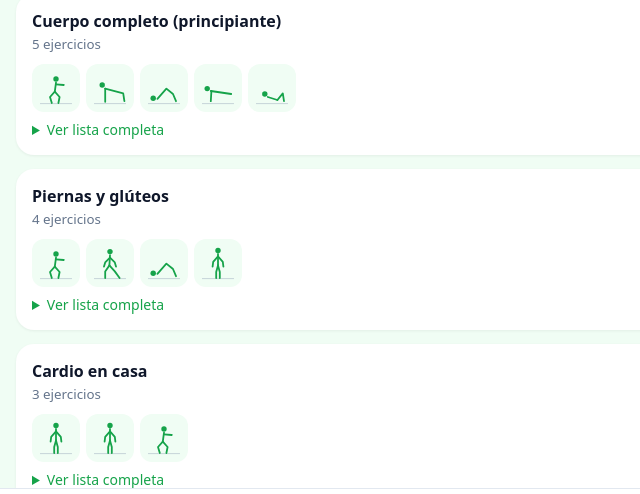
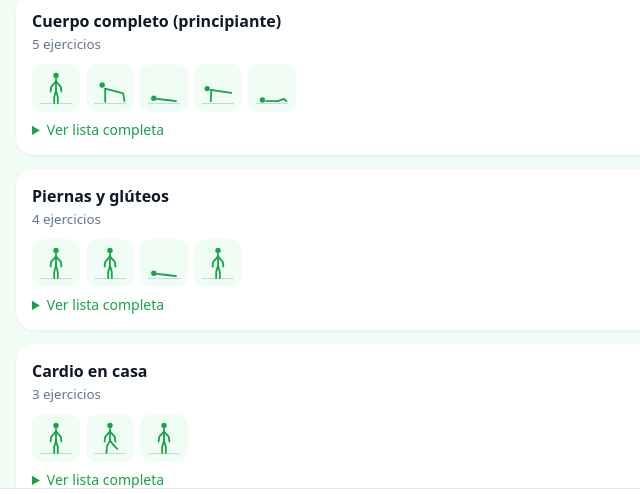
Before and after one commit to obandog2/mi-entreno, a plain HTML site: page index.html in a window 1280 px wide. Shown: the part 243-737 px from the top of the page, 0-640 px from the left. Drawn offline with Linux system fonts and the light colour scheme.

```diff
--- a/index.html
+++ b/index.html
@@ -33,7 +33,6 @@ main{padding:16px}
 .minis-row>div{flex:none}
 details{margin-top:6px;font-size:14px}
 details summary{color:var(--p);cursor:pointer}
-.acciones{display:flex;gap:8px;flex-wrap:wrap;margin-top:8px}
 .btn{width:100%;padding:13px;border:0;border-radius:14px;background:var(--p);color:#fff;font-size:16px;font-weight:600;margin:4px 0;font-family:inherit}
 .btn.sec{background:var(--bg);color:var(--txt);border:1px solid var(--line)}
 .btn.peligro{background:var(--bad)}
@@ -221,15 +220,48 @@ nav.bottom button.on{color:var(--p);font-weight:600}
 
 <script>
 /* ===================== CATÁLOGO ===================== */
-// Ilustraciones simplificadas (pictogramas) creadas para esta app.
+// Cada movimiento tiene dos posturas (A y B). La app alterna entre ellas en bucle.
 const POSES = {
-  pie:        { cabeza: [60, 18], lineas: [[[60,30],[60,68]], [[60,38],[44,56],[42,72]], [[60,38],[76,56],[78,72]], [[60,68],[54,90],[54,110]], [[60,68],[66,90],[66,110]]] },
-  sentadilla: { cabeza: [60, 30], lineas: [[[60,42],[56,72]], [[60,48],[86,50]], [[56,72],[40,90],[46,110]], [[56,72],[72,90],[68,110]]] },
-  zancada:    { cabeza: [60, 22], lineas: [[[60,34],[58,68]], [[60,42],[44,58],[40,72]], [[60,42],[76,58],[80,72]], [[58,68],[44,88],[44,110]], [[58,68],[76,88],[92,110]]] },
-  flexion:    { cabeza: [34, 50], lineas: [[[44,62],[104,78],[108,104]], [[44,62],[44,106]]] },
-  plancha:    { cabeza: [24, 62], lineas: [[[36,70],[104,80]], [[38,70],[36,104]]] },
-  puente:     { cabeza: [24, 94], lineas: [[[38,96],[68,62],[90,80],[100,104]]] },
-  abdominal:  { cabeza: [36, 80], lineas: [[[46,90],[78,100]], [[78,100],[96,78],[100,104]]] }
+  pie: { dur: "2s", frames: [
+    { h: [60,18], l: [[[60,30],[60,68]], [[60,38],[44,56],[42,72]], [[60,38],[76,56],[78,72]], [[60,68],[54,90],[54,110]], [[60,68],[66,90],[66,110]]] },
+    { h: [60,18], l: [[[60,30],[60,68]], [[60,38],[44,56],[42,72]], [[60,38],[76,56],[78,72]], [[60,68],[54,90],[54,110]], [[60,68],[66,90],[66,110]]] }
+  ]},
+  talones: { dur: "2.4s", frames: [
+    { h: [60,18], l: [[[60,30],[60,68]], [[60,38],[44,56],[42,72]], [[60,38],[76,56],[78,72]], [[60,68],[54,90],[54,110]], [[60,68],[66,90],[66,110]]] },
+    { h: [60,16], l: [[[60,30],[60,68]], [[60,38],[44,56],[42,72]], [[60,38],[76,56],[78,72]], [[60,68],[54,88],[52,104]], [[60,68],[66,88],[68,104]]] }
+  ]},
+  jump: { dur: "1s", frames: [
+    { h: [60,18], l: [[[60,30],[60,68]], [[60,38],[44,56],[42,72]], [[60,38],[76,56],[78,72]], [[60,68],[54,90],[54,110]], [[60,68],[66,90],[66,110]]] },
+    { h: [60,18], l: [[[60,30],[60,68]], [[60,38],[40,24],[30,10]], [[60,38],[80,24],[90,10]], [[60,68],[40,90],[34,110]], [[60,68],[80,90],[86,110]]] }
+  ]},
+  marcha: { dur: "1.2s", frames: [
+    { h: [60,18], l: [[[60,30],[60,68]], [[60,38],[44,56],[42,72]], [[60,38],[76,56],[78,72]], [[60,68],[50,88],[48,110]], [[60,68],[72,84],[84,96]]] },
+    { h: [60,18], l: [[[60,30],[60,68]], [[60,38],[76,56],[78,72]], [[60,38],[44,56],[42,72]], [[60,68],[48,84],[36,96]], [[60,68],[70,88],[72,110]]] }
+  ]},
+  sentadilla: { dur: "2.4s", frames: [
+    { h: [60,18], l: [[[60,30],[60,68]], [[60,38],[44,56],[42,72]], [[60,38],[76,56],[78,72]], [[60,68],[54,90],[54,110]], [[60,68],[66,90],[66,110]]] },
+    { h: [60,34], l: [[[60,44],[58,74]], [[60,46],[72,50],[86,50]], [[60,46],[72,50],[86,50]], [[58,74],[40,90],[46,110]], [[58,74],[72,90],[68,110]]] }
+  ]},
+  zancada: { dur: "2.6s", frames: [
+    { h: [60,18], l: [[[60,30],[60,68]], [[60,38],[44,56],[42,72]], [[60,38],[76,56],[78,72]], [[60,68],[54,90],[54,110]], [[60,68],[66,90],[66,110]]] },
+    { h: [60,22], l: [[[60,30],[60,64]], [[60,38],[44,50],[40,62]], [[60,38],[76,50],[80,62]], [[60,64],[44,88],[44,110]], [[60,64],[80,86],[96,110]]] }
+  ]},
+  flexion: { dur: "2s", frames: [
+    { h: [34,50], l: [[[44,62],[104,78],[108,104]], [[44,62],[44,106]]] },
+    { h: [34,64], l: [[[40,70],[104,80],[108,104]], [[40,70],[40,106]]] }
+  ]},
+  plancha: { dur: "2.4s", frames: [
+    { h: [24,62], l: [[[36,66],[104,76]], [[38,66],[36,104]]] },
+    { h: [24,63], l: [[[36,68],[104,80]], [[38,68],[36,104]]] }
+  ]},
+  puente: { dur: "2.4s", frames: [
+    { h: [26,94], l: [[[36,96],[70,100],[100,104]]] },
+    { h: [26,94], l: [[[36,96],[68,64],[100,104]]] }
+  ]},
+  abdominal: { dur: "2.2s", frames: [
+    { h: [28,100], l: [[[40,104],[80,104]], [[80,104],[100,96],[108,104]]] },
+    { h: [40,84], l: [[[48,90],[80,104]], [[80,104],[100,96],[108,104]]] }
+  ]}
 };
 
 const EJERCICIOS = [
@@ -239,7 +271,7 @@ const EJERCICIOS = [
     como: "Da un paso largo al frente y baja hasta que ambas rodillas queden cerca de los 90°. Vuelve a la posición inicial y alterna la pierna." },
   { id: "puente", nombre: "Puente de glúteo", grupo: "Glúteos", nivel: "Principiante", pose: "puente",
     como: "Tumbado boca arriba, rodillas flexionadas y pies apoyados. Sube la cadera apretando los glúteos y baja controlando el movimiento." },
-  { id: "talones", nombre: "Elevación de talones", grupo: "Piernas", nivel: "Principiante", pose: "pie",
+  { id: "talones", nombre: "Elevación de talones", grupo: "Piernas", nivel: "Principiante", pose: "talones",
     como: "De pie, sube sobre la punta de los pies y baja despacio. Puedes apoyarte en una pared para mantener el equilibrio." },
   { id: "flexiones", nombre: "Flexiones", grupo: "Pecho y brazos", nivel: "Intermedio", pose: "flexion",
     como: "Manos un poco más anchas que los hombros. Baja el pecho sin arquear la espalda y sube empujando. Si cuesta, apóyate sobre las rodillas." },
@@ -247,11 +279,11 @@ const EJERCICIOS = [
     como: "Apóyate en los antebrazos y las puntas de los pies. Cuerpo en línea recta de la cabeza a los talones, sin hundir la cadera." },
   { id: "abdominales", nombre: "Abdominales", grupo: "Core", nivel: "Principiante", pose: "abdominal",
     como: "Tumbado con las rodillas flexionadas, eleva los hombros del suelo contrayendo el abdomen. No jales el cuello con las manos." },
-  { id: "jumping", nombre: "Jumping jacks", grupo: "Cardio", nivel: "Principiante", pose: "pie",
+  { id: "jumping", nombre: "Jumping jacks", grupo: "Cardio", nivel: "Principiante", pose: "jump",
     como: "Salta abriendo las piernas y levantando los brazos a la vez; vuelve a la posición inicial. Mantén un ritmo constante." },
   { id: "sentadillaSalto", nombre: "Sentadilla con salto", grupo: "Cardio", nivel: "Avanzado", pose: "sentadilla",
     como: "Haz una sentadilla y al subir salta con fuerza. Aterriza suave doblando las rodillas." },
-  { id: "marcha", nombre: "Marcha en el sitio", grupo: "Cardio", nivel: "Principiante", pose: "pie",
+  { id: "marcha", nombre: "Marcha en el sitio", grupo: "Cardio", nivel: "Principiante", pose: "marcha",
     como: "Camina en el sitio levantando las rodillas y moviendo los brazos. Es ideal para calentar." }
 ];
 const EJ = Object.fromEntries(EJERCICIOS.map(e => [e.id, e]));
@@ -314,14 +346,29 @@ const abrir = id => $("#" + id).classList.add("abierto");
 const cerrar = id => $("#" + id).classList.remove("abierto");
 
 /* ===================== IMÁGENES ===================== */
+// Figura animada en SVG: alterna entre la postura A y la B en bucle.
 function figuraSVG(pose) {
   const p = POSES[pose] || POSES.pie;
-  const lineas = p.lineas.map(l =>
-    `<polyline points="${l.map(q => q.join(",")).join(" ")}" fill="none" stroke="currentColor" stroke-width="6" stroke-linecap="round" stroke-linejoin="round"/>`
-  ).join("");
+  const [a, b] = p.frames;
+  const t = p.dur;
+  const ciclo = (v1, v2) => [v1, v2, v1].join(";");
+
+  const lineas = a.l.map((linea, i) => {
+    const valores = [a.l[i], b.l[i], a.l[i]]
+      .map(pl => pl.map(q => q.join(",")).join(" ")).join(";");
+    return `<polyline points="${linea.map(q => q.join(",")).join(" ")}" fill="none" stroke="currentColor" stroke-width="6" stroke-linecap="round" stroke-linejoin="round">
+      <animate attributeName="points" values="${valores}" dur="${t}" repeatCount="indefinite" calcMode="spline" keyTimes="0;.5;1" keySplines=".45 0 .55 1;.45 0 .55 1"/>
+    </polyline>`;
+  }).join("");
+
   return `<svg viewBox="0 0 120 120" aria-hidden="true">
     <line x1="8" y1="112" x2="112" y2="112" stroke="#94a3b8" stroke-width="3" stroke-linecap="round" opacity=".5"/>
-    <circle cx="${p.cabeza[0]}" cy="${p.cabeza[1]}" r="9" fill="currentColor"/>${lineas}</svg>`;
+    <circle r="9" fill="currentColor" cx="${a.h[0]}" cy="${a.h[1]}">
+      <animate attributeName="cx" values="${ciclo(a.h[0], b.h[0])}" dur="${t}" repeatCount="indefinite"/>
+      <animate attributeName="cy" values="${ciclo(a.h[1], b.h[1])}" dur="${t}" repeatCount="indefinite"/>
+    </circle>
+    ${lineas}
+  </svg>`;
 }
 
 const fotos = {}; // ejId -> URL de la foto personal
```
